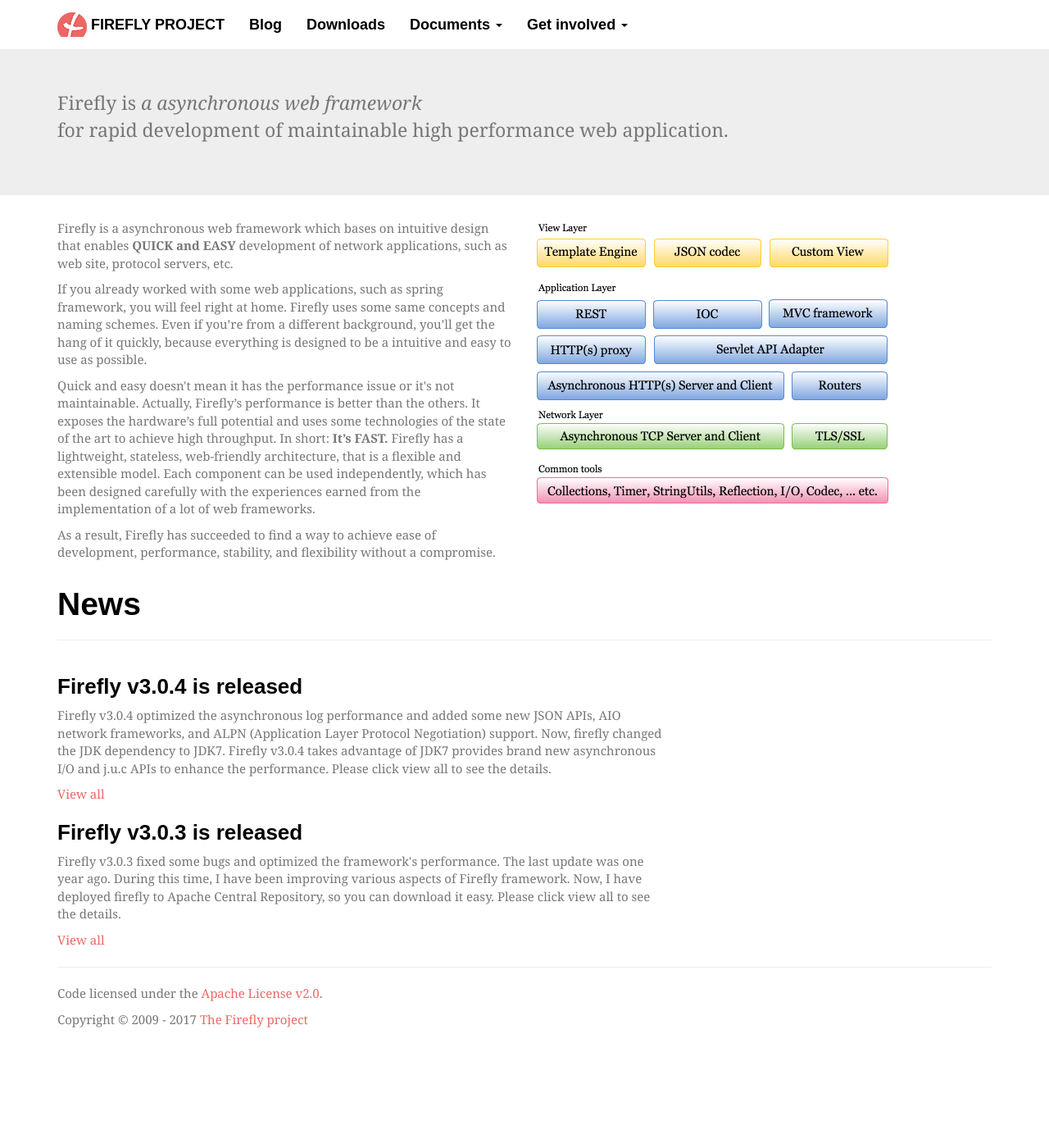
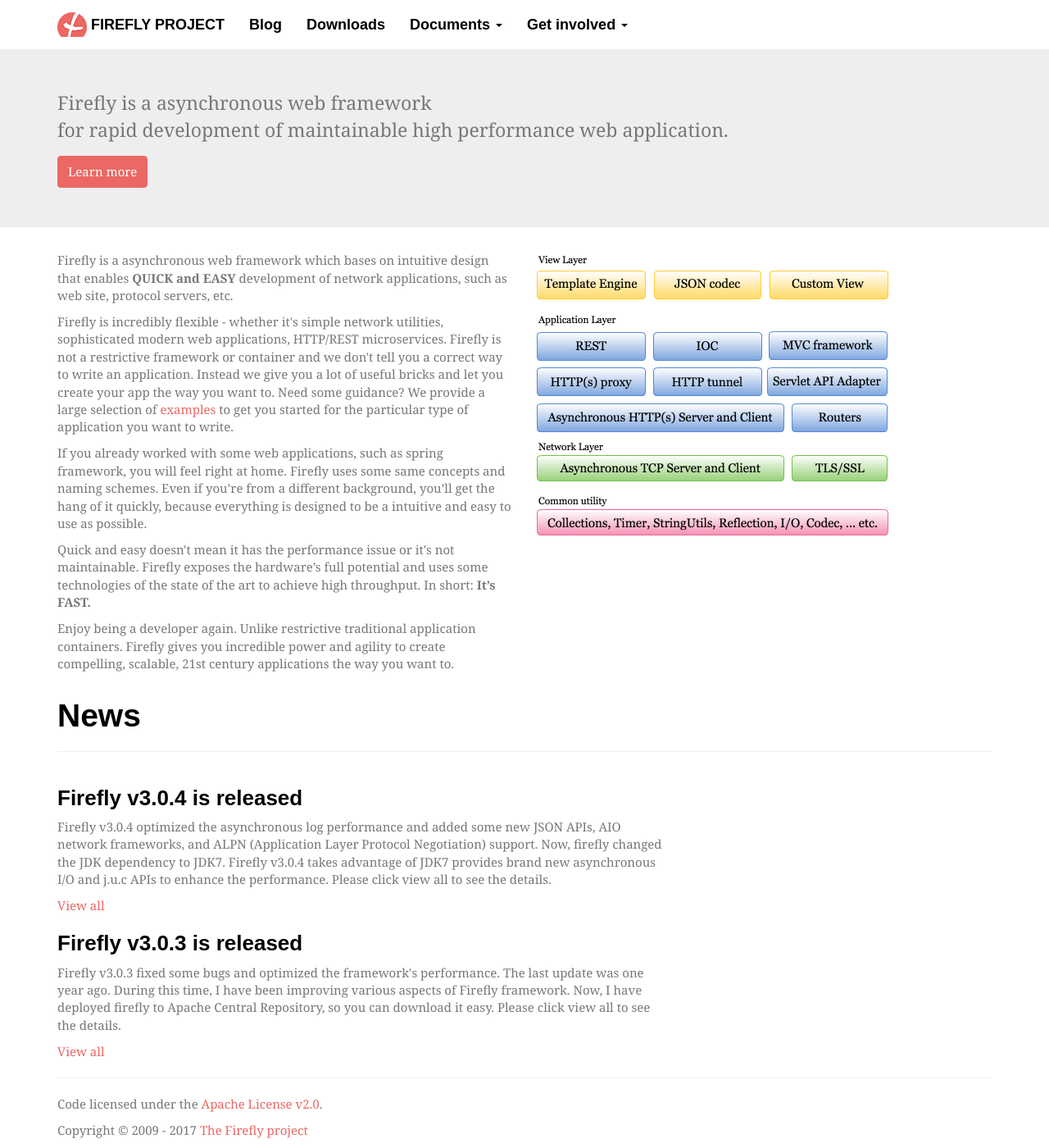
Before and after one commit to hypercube1024/firefly, a Jekyll site: the page built from index.html, in a window 1280 px wide. Shown: the whole page at 82% size. Built offline with Jekyll 4.4.1, drawn with Linux system fonts in a browser that asks for light colours; some web fonts are replaced; before the commit the page ends 1264 px from its top, so only the background shows below that.

Commit message:
Upgrade index

```diff
--- a/index.html
+++ b/index.html
@@ -6,9 +6,10 @@
 <div class="jumbotron">
 	<div class="container">
 	<p>
-	  Firefly is <em>a asynchronous web framework</em><br/>
+	  Firefly is a asynchronous web framework<br/>
 	  for rapid development of maintainable high performance web application.
 	</p>
+	<a class="btn btn-primary btn-default" href="{{ site.url }}/docs/getting-start.html">Learn more</a>
 	</div>
 </div>
 
@@ -21,6 +22,12 @@
 			such as web site, protocol servers, etc.
 			</p>
 			<p>
+			Firefly is incredibly flexible - whether it's simple network utilities, sophisticated modern web applications, HTTP/REST microservices.
+			Firefly is not a restrictive framework or container and we don't tell you a correct way to write an application.
+			Instead we give you a lot of useful bricks and let you create your app the way you want to.
+			Need some guidance? We provide a large selection of <a href="">examples</a> to get you started for the particular type of application you want to write.
+			</p>
+			<p>
 			If you already worked with some web applications, such as spring framework, you will feel right at home.
 			Firefly uses some same concepts and naming schemes.
 			Even if you’re from a different background, you’ll get the hang of it quickly,
@@ -28,16 +35,12 @@
 			</p>
 			<p>
 			Quick and easy doesn't mean it has the performance issue or it's not maintainable.
-			Actually, Firefly’s performance is better than the others.
-			It exposes the hardware’s full potential and uses some technologies of the state of the art to achieve high throughput.
+			Firefly exposes the hardware’s full potential and uses some technologies of the state of the art to achieve high throughput.
 			In short: <strong>It’s FAST.</strong>
-
-			Firefly has a lightweight, stateless, web-friendly architecture, that is a flexible and extensible model.
-			Each component can be used independently, which has been designed carefully
-			with the experiences earned from the implementation of a lot of web frameworks.
 			</p>
 			<p>
-			As a result, Firefly has succeeded to find a way to achieve ease of development, performance, stability, and flexibility without a compromise.
+			Enjoy being a developer again. Unlike restrictive traditional application containers.
+			Firefly gives you incredible power and agility to create compelling, scalable, 21st century applications the way you want to.
 			</p>
 		</div>
 		<div class="col-lg-6">
```
Also changed, not shown: _docs/getting-start.md (+1 -2 lines), images/architecture.png.
